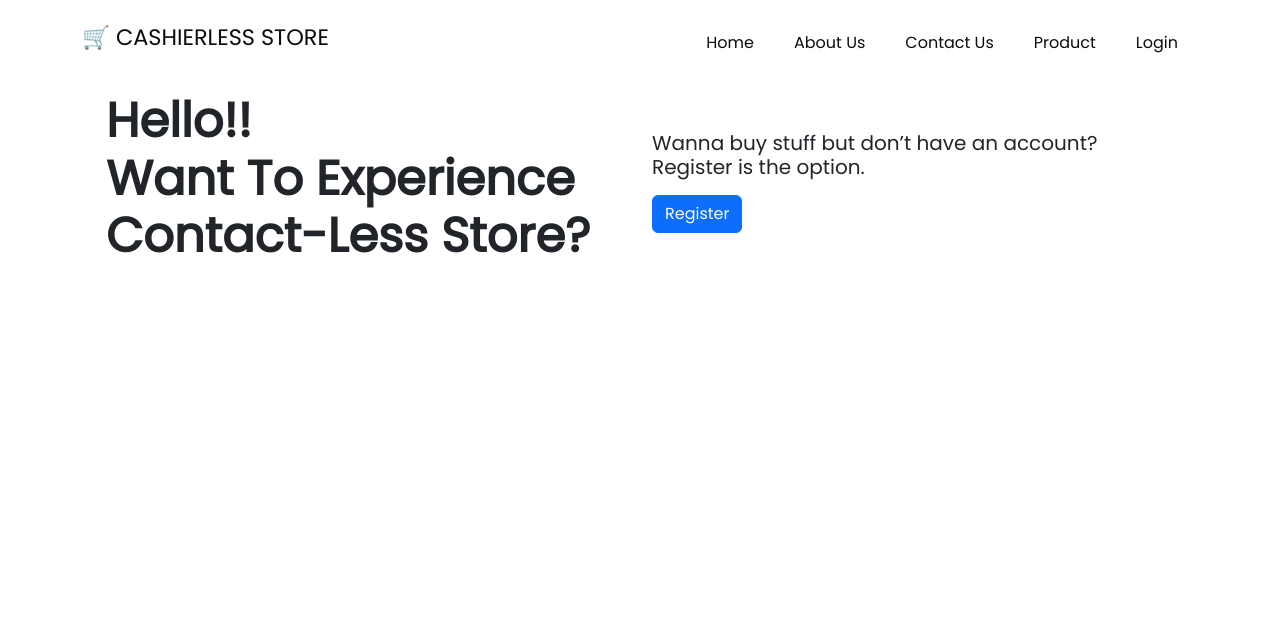
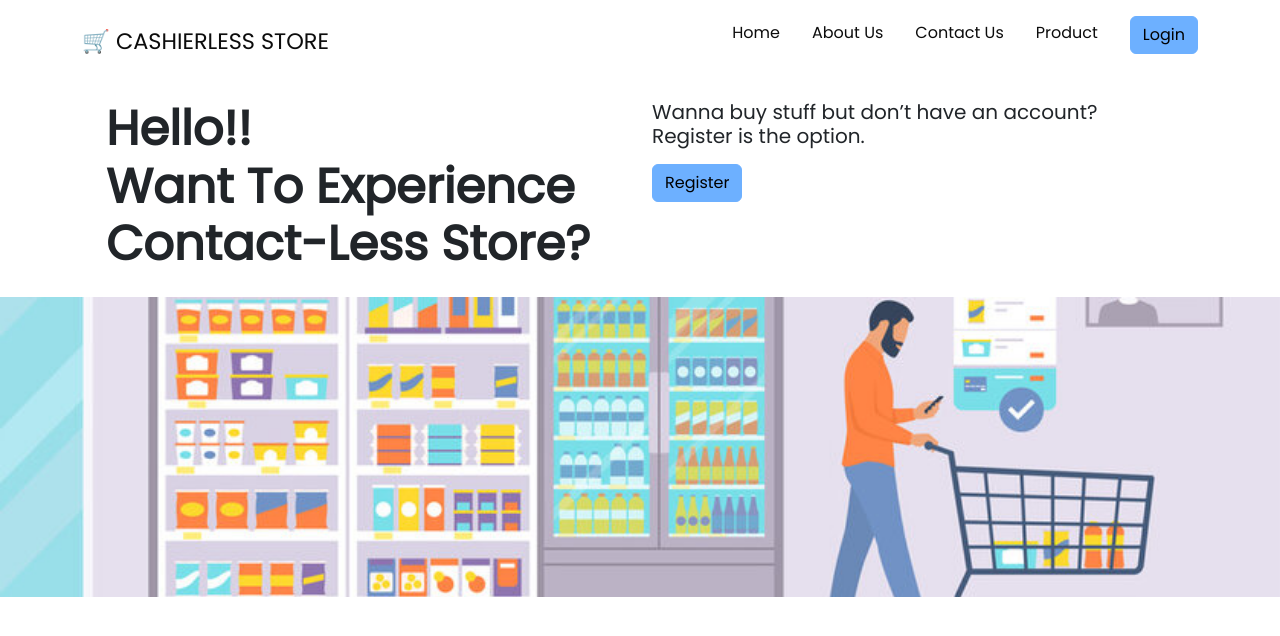
Before and after one commit to Cherpomm/Cashierless-frontend, a React (Vite) app: page / in a window 1280 px wide. Shown: the top 636 px of the page. Built offline with nearby package versions, Linux system fonts and the light colour scheme.

Commit message:
add: Homepic & Login button nav

```diff
--- a/src/App.tsx
+++ b/src/App.tsx
@@ -14,7 +14,6 @@ const App: React.FC = () => {
   return (
     <div>
       <HomeNavbar />
-      <Container>
       <Routes>
         <Route path="/" element={<Home />} />
         <Route path="/AboutUs" element={<AboutUs />}></Route>
@@ -22,7 +21,6 @@ const App: React.FC = () => {
         <Route path="/ContactUs" element={<ContactUs />}></Route>
         <Route path="/Login" element={<Login />}></Route>
       </Routes>
-      </Container>
     </div>
   );
 };
--- a/src/components/Navbar.scss
+++ b/src/components/Navbar.scss
@@ -19,16 +19,15 @@ $link-hover-color: #6DB0FF;
 }
 
 .nav-item {
-    ul {
     list-style: none;
     margin: 0;
     padding: 0;
-        li {
+    .item {
         float: left;
         position: relative;
         a {
             display: block;
-                padding: 10px 20px 0 20px;
+            // padding: 10px 20px 0 20px;
             line-height: 50px;
             color: $nav-font-color;
             text-decoration: none;
@@ -46,5 +45,7 @@ $link-hover-color: #6DB0FF;
             }
         }
     }
+    a {
+        line-height: 52px;
     }
 }
--- a/src/components/Navbar.tsx
+++ b/src/components/Navbar.tsx
@@ -1,5 +1,5 @@
 import React from "react";
-import { Container, Nav, Navbar, NavDropdown } from "react-bootstrap";
+import { Button, Container, Nav, Navbar, NavDropdown } from "react-bootstrap";
 import { Link, LinkProps } from "react-router-dom";
 
 import "./Navbar.scss";
@@ -25,10 +25,6 @@ const HomeNavbarItem: item[] = [
     NavText: "Product",
     NavLink: "/Product",
   },
-  {
-    NavText: "Login",
-    NavLink: "/Login",
-  },
 ];
 
 const HomeNavbar: React.FC = () => (
@@ -41,14 +37,17 @@ const HomeNavbar: React.FC = () => (
       <Navbar.Collapse id="toggle-home-navbar">
         <Nav className="ms-auto nav-item">
           {HomeNavbarItem.map((item) => (
-            <ul>
-              <li>
-                <Link to={item.NavLink} className="">
-                  {item.NavText}
-                </Link>
-              </li>
+            <ul key={item.NavText} className="item">
+              <Link to={item.NavLink}>{item.NavText}</Link>
             </ul>
           ))}
+          <ul className="Buttonna">
+            <Link to={"/Login"}>
+              <Button variant="primary" className="">
+                Login
+              </Button>
+            </Link>
+          </ul>
         </Nav>
       </Navbar.Collapse>
     </Container>
--- a/src/index.scss
+++ b/src/index.scss
@@ -1,36 +1,31 @@
 @import url("https://fonts.googleapis.com/css?family=Poppins");
-@import "../node_modules/bootstrap/scss/bootstrap";
-@import "../node_modules/bootstrap/scss/functions";
-@import "../node_modules/bootstrap/scss/variables";
-@import "../node_modules/bootstrap/scss/mixins";
-@import "../node_modules/bootstrap/scss/root";
-@import "../node_modules/bootstrap/scss/reboot";
-@import "../node_modules/bootstrap/scss/type";
-@import "../node_modules/bootstrap/scss/images";
-@import "../node_modules/bootstrap/scss/containers";
-@import "../node_modules/bootstrap/scss/grid";
+// @import "../node_modules/bootstrap/scss/functions";
+// @import "../node_modules/bootstrap/scss/variables";
+// @import "../node_modules/bootstrap/scss/mixins";
+// @import "../node_modules/bootstrap/scss/root";
+// @import "../node_modules/bootstrap/scss/reboot";
+// @import "../node_modules/bootstrap/scss/type";
+// @import "../node_modules/bootstrap/scss/images";
+// @import "../node_modules/bootstrap/scss/containers";
+// @import "../node_modules/bootstrap/scss/grid";
 
 /* make the customizations */
 
-$theme-colors: (
-  "primary":    #6DB0FF,
-  "secondary":  $secondary,
-  "success":    $success,
-  "info":       $info,
-  "warning":    $warning,
-  "danger":     $danger,
-  "light":      $light,
-  "dark":       $dark
-) !important;
-
-$theme-colors: ( primary: #6DB0FF) !important;
-@function theme-color($key) {
-    @return map-get($theme-colors, $key);
-}
-
+$primary: #6DB0FF;
+$theme-colors: ( "primary": $primary,
+// "secondary": $secondary,
+// "success": $success,
+// "info": $info,
+// "warning": $warning,
+// "danger": $danger,
+// "light": $light,
+// "dark": $dark
+);
 body {
     font-family: "Poppins" !important;
 }
 
 
 /* import bootstrap to set changes */
+
+@import "../node_modules/bootstrap/scss/bootstrap";
--- /dev/null
+++ b/src/pages/Home.scss
@@ -0,0 +1,5 @@
+img {
+    object-fit: cover;
+    width: 100%;
+    height: 300px;
+}
--- a/src/pages/Home.tsx
+++ b/src/pages/Home.tsx
@@ -1,8 +1,12 @@
-import { Button, Col, Container, Row } from "react-bootstrap";
+import { Button, Col, Container, Row, Image } from "react-bootstrap";
+import HomePic from "../assets/homepic1.jpg";
+import "./Home.scss";
 
 const Home: React.FC = () => {
   return (
-    <Row className="py-3 px-4 align-items-center">
+    <div>
+      <Container>
+        <Row className="py-3 px-4">
           <Col md>
             <h1 className="fw-bold display-5">
               Hello!! <br /> Want To Experience <br /> Contact-Less Store?
@@ -17,6 +21,9 @@ const Home: React.FC = () => {
             <Button variant="primary">Register</Button>
           </Col>
         </Row>
+      </Container>
+      <Image src={HomePic} alt="Cashierless" />
+    </div>
   );
 };
 
```
Also changed, not shown: src/assets/homepic.jpg (added), src/assets/homepic1.jpg (added). Lines whose indentation alone changed are shown as unchanged.
